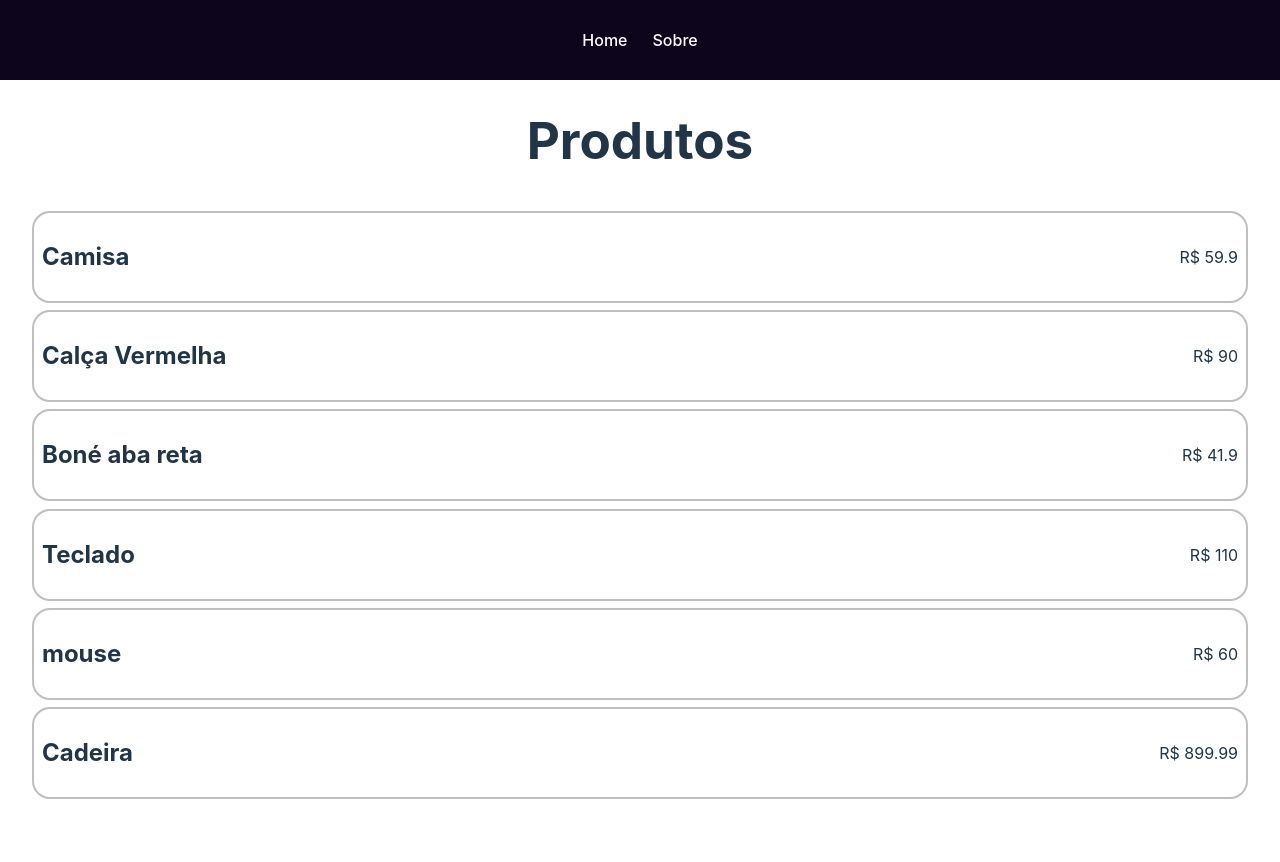
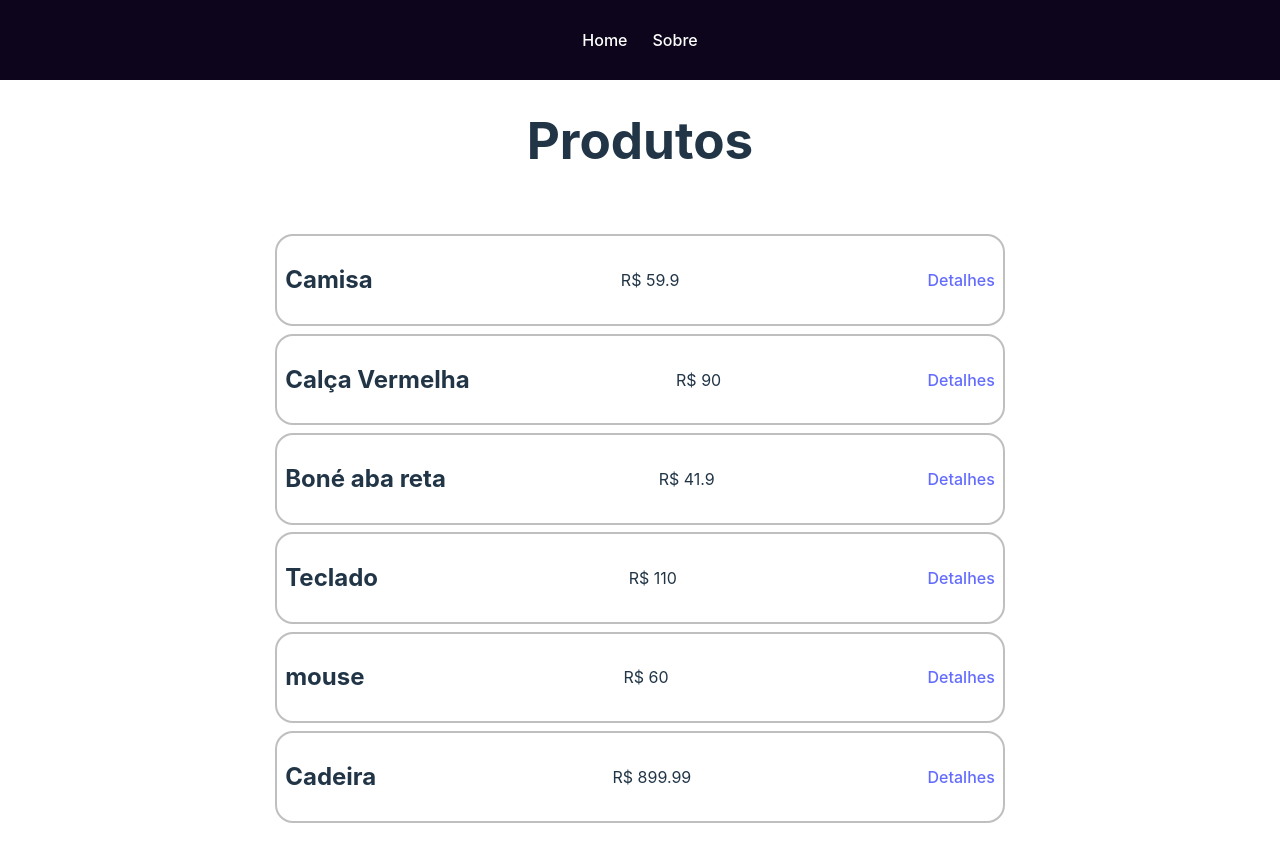
Before and after one commit to kevinsolar/router, a React (Vite) app: page / in a window 1280 px wide. Built offline with nearby package versions, Linux system fonts and the light colour scheme; data requests are answered from the project's data file.

Commit message:
Criando rotas dinamicas, e configurando a página para suportar esses itens dinamicos.

```diff
--- a/src/App.jsx
+++ b/src/App.jsx
@@ -3,6 +3,7 @@ import { BrowserRouter, Routes, Route } from "react-router-dom";
 import Home from './pages/Home';
 import Sobre from './pages/Sobre';
 import Navbar from "./components/Navbar";
+import Produto from "./pages/Produto";
 
 const url = "http://localhost:3000/produtos";
 
@@ -15,6 +16,8 @@ function App() {
             <Routes>
                <Route path="/" element={<Home />} />
                <Route path="/sobre" element={<Sobre />} />
+               {/* 4 - Rota dinamica */}
+               <Route path="/produtos/:id" element={<Produto />} />
             </Routes>
          </BrowserRouter>
 		</div>
--- a/src/pages/Home/Home.css
+++ b/src/pages/Home/Home.css
@@ -0,0 +1,10 @@
+.container-produtos {
+   display: flex;
+   flex-direction: column;
+   justify-content: center;
+   align-items: center;
+}
+
+.container-produtos ul {
+   width: 60%;
+}
--- a/src/pages/Home/index.jsx
+++ b/src/pages/Home/index.jsx
@@ -1,26 +1,31 @@
+import { Link } from "react-router-dom";
 import { useFetch } from "../../hooks/useFetch";
-import './Home.css';
+import "./Home.css";
 
 const Home = () => {
 	// 3 - Carregamento de dados
-   const url = 'http://localhost:3000/produtos'
+	const url = "http://localhost:3000/produtos";
 
-   const { data: items, loading, error } = useFetch(url)
+	const { data: items, loading, error } = useFetch(url);
 
 	return (
 		<section>
 			<h1>Produtos</h1>
 			{error && <p>{error}</p>}
+			<div className="container-produtos">
 				<ul className="produtos">
-            {items && items.map((item) => (
+					{items &&
+						items.map((item) => (
 							<li key={item.id}>
 								<h2>{item.nome}</h2>
 								<p>R$ {item.preco}</p>
+                        <Link to={`/produtos/${item.id}`}>Detalhes</Link>
 							</li>
 						))}
 				</ul>
+			</div>
 		</section>
-   )
-}
+	);
+};
 
 export default Home;
--- /dev/null
+++ b/src/pages/Produto/index.jsx
@@ -0,0 +1,15 @@
+import { useParams } from "react-router-dom";
+import "./Produto.css";
+
+const Produto = () => {
+	// 4 - rota dinamica
+	const { id } = useParams();
+
+	return (
+		<section>
+			<p>ID do produto: {id}</p>
+		</section>
+	);
+};
+
+export default Produto;
```
Also changed, not shown: src/pages/Produto/Produto.css (added). Lines whose indentation alone changed are shown as unchanged.
